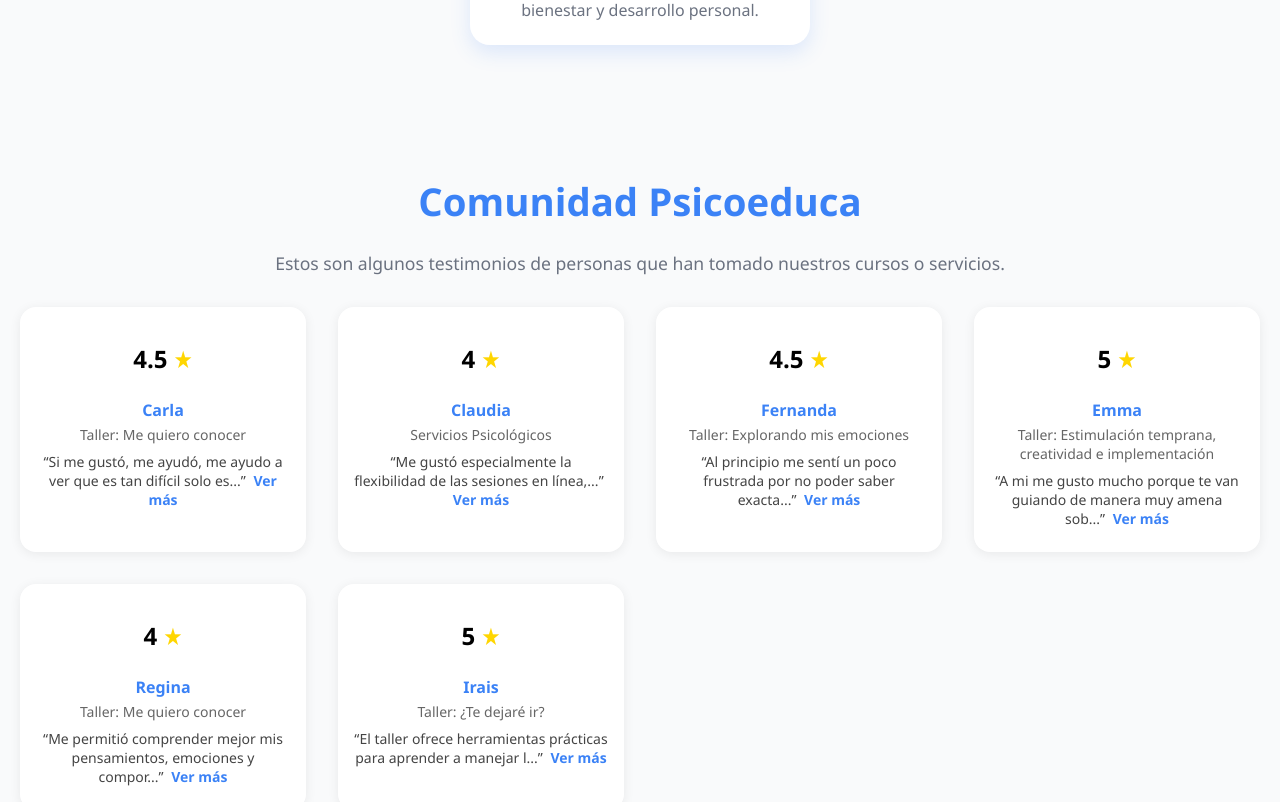
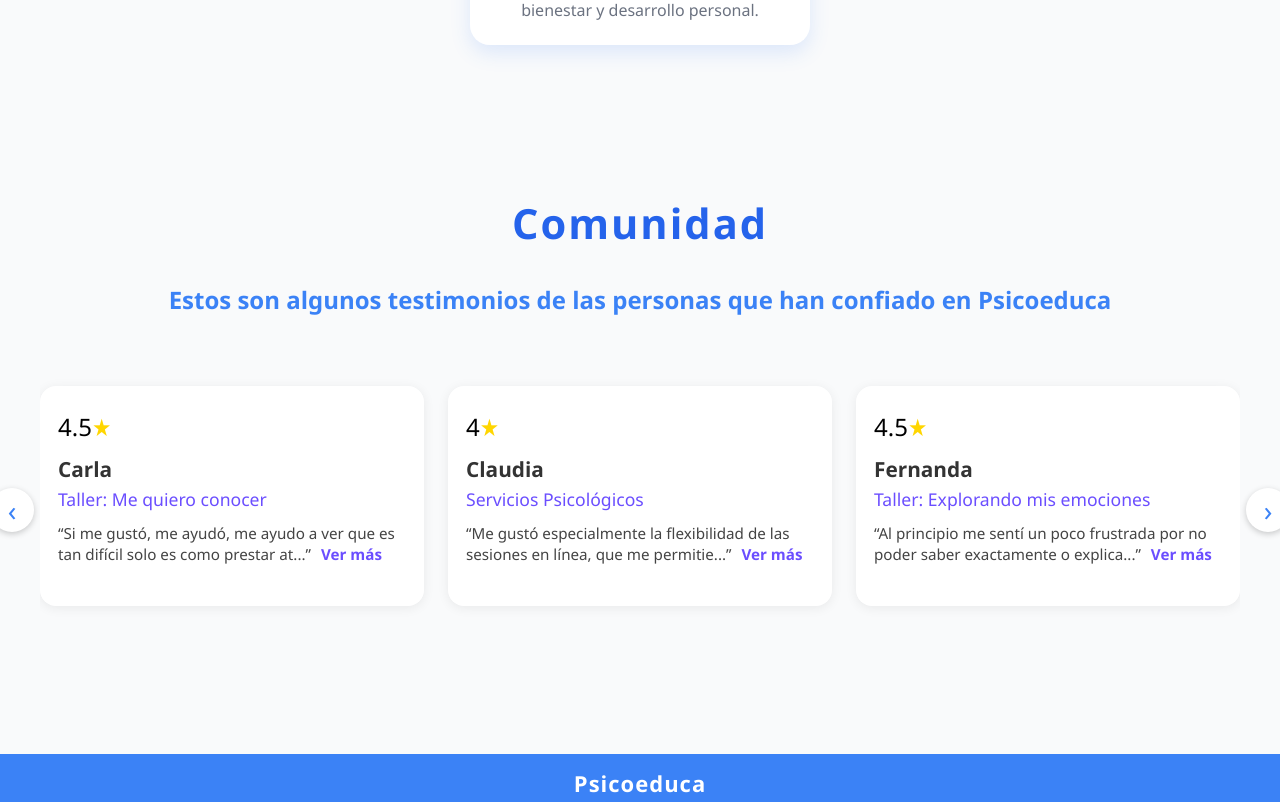
Before and after one commit to juanmanuel2002/psicoeduca, a React (Create React App) app: page /home in a window 1280 px wide. Shown: the part 1740-2542 px from the top of the page. Built offline with nearby package versions, Linux system fonts and the light colour scheme; no server answers.

Commit message:
Cambiando seccion de comunidad, mejorando los comentarios

```diff
--- a/package.json
+++ b/package.json
@@ -23,6 +23,7 @@
     "react-icons": "^5.5.0",
     "react-router-dom": "^6.30.1",
     "react-scripts": "^5.0.1",
+    "swiper": "^11.2.10",
     "tailwind-merge": "^3.3.1",
     "web-vitals": "^2.1.4"
   },
--- a/src/components/header/index.jsx
+++ b/src/components/header/index.jsx
@@ -60,6 +60,7 @@ export default function Header() {
       {/* Barra de navegación */}
       <nav className={`nav-bar ${open ? "open" : ""}`}>
         <div data-aos="fade-up" className="nav-bar-inner">
+           <a onClick={() => { navigate('/'); setOpen(false); }}>Inicio</a>
           <a href="#conocenos" onClick={() => { navigate('/home'); setOpen(false); }}>Conocenos</a>
           <a href="#services" onClick={() => { navigate('/home'); setOpen(false); }}>Servicios</a>
 
--- a/src/components/home/ComunidadSection.jsx
+++ b/src/components/home/ComunidadSection.jsx
@@ -1,4 +1,9 @@
 import React, { useState } from 'react';
+import { Swiper, SwiperSlide } from 'swiper/react';
+import { Navigation, Autoplay } from 'swiper/modules';
+import 'swiper/css';
+import 'swiper/css/navigation';
+import 'swiper/css/autoplay';
 import './style/comunidadSection.css';
 
 function StarCircle({ calificacion }) {
@@ -12,37 +17,69 @@ function StarCircle({ calificacion }) {
 
 export default function ComunidadSection({ testimonios }) {
   const [expanded, setExpanded] = useState({});
-  const handleExpand = idx => setExpanded(e => ({ ...e, [idx]: !e[idx] }));
+
+  const handleExpand = (idx) => {
+    setExpanded((prev) => ({ ...prev, [idx]: !prev[idx] }));
+  };
 
   return (
     <section data-aos="fade-up" className="comunidad-section">
-      <h2>Comunidad Psicoeduca</h2>
-      <p>Estos son algunos testimonios de personas que han tomado nuestros cursos o servicios.</p>
-      <div className="comunidad-grid">
-        {testimonios.map((testimonio, idx) => (
-          <div key={testimonio.nombre + idx} className="comunidad-card">
-            <StarCircle calificacion={testimonio.calificacion || 5} />
+      <h2>Comunidad</h2>
+      <h3>Estos son algunos testimonios de las personas que han confiado en Psicoeduca</h3>
+ <div className="comunidad-swiper-container">
+      <Swiper
+        modules={[Navigation, Autoplay]}
+        spaceBetween={24}
+        slidesPerView={3}
+        navigation={{
+          nextEl: ".comunidad-next",
+          prevEl: ".comunidad-prev",
+        }}
+        loop={true}
+        autoplay={{ delay: 7000, disableOnInteraction: false }}
+        breakpoints={{
+          1024: { slidesPerView: 3 },
+          768: { slidesPerView: 2 },
+          0: { slidesPerView: 1 },
+        }}
+        className="comunidad-swiper"
+      >
 
-            <div className="comunidad-nombre">{testimonio.nombre}</div>
-            <div className="comunidad-servicio">{testimonio.servicio}</div>
+        {testimonios.map((t, idx) => (
+          <SwiperSlide key={idx}>
+            <div className="comunidad-card">
+              {t.foto && <img src={t.foto} alt={t.nombre} className="comunidad-foto" />}
+              <StarCircle calificacion={t.calificacion || 5} />
+
+              <div className="comunidad-nombre">{t.nombre}</div>
+              <div className="comunidad-servicio">{t.servicio}</div>
+
               <div className="comunidad-comentario">
-              “{expanded[idx]
-                ? testimonio.comentario
-                : testimonio.comentario.length > 65
-                  ? testimonio.comentario.slice(0, 65).trim() + '...'
-                  : testimonio.comentario}”
-              {testimonio.comentario.length > 65 && (
+                “
+                {expanded[idx]
+                  ? t.comentario
+                  : t.comentario.length > 80
+                  ? t.comentario.slice(0, 80).trim() + '...'
+                  : t.comentario}
+                ”
+                {t.comentario.length > 80 && (
                   <span
                     className="comunidad-expand"
                     onClick={() => handleExpand(idx)}
-                  title={expanded[idx] ? 'Ver menos' : 'Ver más'}
                   >
                     {expanded[idx] ? ' Ver menos' : ' Ver más'}
                   </span>
                 )}
               </div>
             </div>
+          </SwiperSlide>
+
         ))}
+
+      </Swiper>
+       {/* 🔹 Flechas fuera de las slides */}
+    <div className="comunidad-prev">‹</div>
+    <div className="comunidad-next">›</div>
     </div>
     </section>
   );
--- a/src/components/home/style/comunidadSection.css
+++ b/src/components/home/style/comunidadSection.css
@@ -1,61 +1,145 @@
 .comunidad-section {
-  padding: 40px 20px;
+  padding: 60px 20px;
   text-align: center;
-  margin-top: -30px;
-  margin-bottom: 35px;
-}
-
-.comunidad-grid {
-  display: grid;
-  grid-template-columns: repeat(6, 1fr);
-  gap: 32px;
-  margin-top: 32px;
+  margin: 40px 0;
 }
 
 .comunidad-section h2 {
-  font-size: 2.4rem;
-  color: var(--color-primary);
-  margin-bottom: 24px;
+  font-size: 2.6rem;
+  margin-bottom: 32px;
+  margin-top: -70px;
+  font-weight: bold;
+  color: var(--color-primary-dark);
+  letter-spacing: 2px;
 }
 
-.comunidad-section p {
-  font-size: 1.1rem;
-  color: var(--color-text-light);
-  margin-bottom: 32px;
+.comunidad-section h3{
+  font-size: 1.5rem;
+  font-weight: bold;
+  margin-bottom: 50px;
+  color: var(--color-primary);
+}
+.comunidad-swiper-container {
+  position: relative;
+  width: 100%;
+  max-width: 1200px;
+  margin: 0 auto;
 }
 
+.comunidad-swiper {
+  overflow: hidden; /* 👈 las cards que salen no se ven */
+  padding: 20px 0;
+}
+/* Swiper cards */
 .comunidad-card {
   background: #fff;
   border-radius: 16px;
   box-shadow: 0 2px 12px rgba(0, 0, 0, 0.07);
-  padding: 24px 16px;
+  padding: 24px 18px;
+  text-align: left;
+  color: #333;
+  min-height: 220px;
   display: flex;
   flex-direction: column;
-  align-items: center;
-  min-height: 220px;
-  transition: transform 0.3s ease;
+  justify-content: flex-start;
 }
 
-.comunidad-card:hover {
-  transform: translateY(-4px);
+.comunidad-foto {
+  width: 48px;
+  height: 48px;
+  border-radius: 50%;
+  margin-bottom: 12px;
 }
 
-/* Star Circle */
-.star-circle {
-  width: 56px;
-  height: 56px;
-  color: #fff;
+.comunidad-nombre {
+  font-weight: bold;
+  font-size: 1.3rem;
+  margin-bottom: 4px;
+}
+
+.comunidad-servicio {
+  font-size: 1.1rem;
+  color: #6b4eff;
+  margin-bottom: 12px;
+}
+
+.comunidad-comentario {
+  font-size: 0.95rem;
+  color: #444;
+  line-height: 1.4;
+}
+
+/* Ver más/menos */
+.comunidad-expand {
+  color: #6b4eff;
+  cursor: pointer;
+  font-weight: 600;
+  margin-left: 6px;
+  transition: color 0.2s;
+}
+.comunidad-expand:hover {
+  color: #4a2ecc;
+}
+
+/* Swiper navigation buttons */
+.swiper-button-prev,
+.swiper-button-next {
+  color: #fff !important;
+  font-weight: bold;
+  width: 44px;
+  height: 44px;
+  font-size: 28px;
+  border-radius: 50%;
+  background: rgba(0, 0, 0, 0.25);
+  box-shadow: 0 2px 6px rgba(0,0,0,0.2);
   display: flex;
   align-items: center;
   justify-content: center;
-  font-weight: bold;
-  font-size: 18px;
-  margin: 0 auto 12px auto;
-  gap: 6px;
-  transition: transform 0.3s ease, box-shadow 0.3s ease;
-  cursor: default;
+
+}
+.swiper-button-prev:hover,
+.swiper-button-next:hover {
+  background: rgba(0, 0, 0, 0.45);
 }
 
+/* Flechas personalizadas */
+.comunidad-prev,
+.comunidad-next {
+  position: absolute;
+  top: 50%;
+  transform: translateY(-50%);
+  z-index: 10;
+  background: #fff;
+  color: var(--color-primary);
+  font-size: 28px;
+  width: 44px;
+  height: 44px;
+  border-radius: 50%;
+  box-shadow: 0 2px 6px rgba(0,0,0,0.2);
+  display: flex;
+  align-items: center;
+  justify-content: center;
+  cursor: pointer;
+}
+
+/* Posición de flechas */
+.comunidad-prev {
+  left: -50px;  /* fuera del carrusel */
+}
+
+.comunidad-next {
+  right: -50px;
+}
+
+@media (max-width: 768px) {
+  .comunidad-card {
+    padding: 18px 12px;
+  }
+}
+
+.star-circle{
+  margin-bottom: 12px;
+}
 .star-icon {
   color: #ffd600;
   font-size: 24px;
@@ -65,86 +149,3 @@
   font-size: 24px;
   color: #000;
 }
-
-/* Nombre del usuario */
-.comunidad-nombre {
-  font-weight: bold;
-  color: var(--color-primary);
-  font-size: 16px;
-  margin-bottom: 4px;
-}
-
-/* Servicio tomado */
-.comunidad-servicio {
-  color: #666;
-  font-size: 14px;
-  margin-bottom: 8px;
-}
-
-/* Comentario del testimonio */
-.comunidad-comentario {
-  color: #444;
-  font-size: 14px;
-  text-align: center;
-}
-
-/* Botón para expandir/ver más */
-.comunidad-expand {
-  color: var(--color-primary);
-  cursor: pointer;
-  font-weight: bold;
-  margin-left: 4px;
-  transition: color 0.3s;
-}
-
-.comunidad-expand:hover {
-  color: #004488;
-}
-
-/* ... estilos anteriores ... */
-
-/* 🔽 Responsive Design */
-@media (max-width: 1440px) {
-  .comunidad-grid {
-    grid-template-columns: repeat(4, 1fr);
-  }
-}
-
-@media (max-width: 1024px) {
-  .comunidad-grid {
-    grid-template-columns: repeat(3, 1fr);
-  }
-}
-
-@media (max-width: 768px) {
-  .comunidad-grid {
-    grid-template-columns: repeat(2, 1fr);
-  }
-
-  .comunidad-card {
-    padding: 20px 12px;
-    min-height: 280px;
-  }
-}
-
-@media (max-width: 480px) {
-  .comunidad-grid {
-    grid-template-columns: 1fr;
-  }
-
-  .comunidad-card {
-    margin: 0 auto;
-    width: 90%;
-    padding: 20px 16px;
-  }
-
-  .star-circle {
-    width: 48px;
-    height: 48px;
-    font-size: 16px;
-  }
-
-  .comunidad-comentario {
-    font-size: 13px;
-  }
-}
--- a/src/pages/EnglishSection.js
+++ b/src/pages/EnglishSection.js
@@ -15,9 +15,9 @@ import EmailIcon from '@mui/icons-material/Email';
 import AOS from 'aos';
 
 const TESTIMONIALS = [
-  { text: 'Las clases son súper dinámicas y me ayudaron a perder el miedo a hablar.', author: 'Ana G.' },
-  { text: 'Me encantó el enfoque psicológico, ¡Aprendí mucho más que solo inglés!', author: 'Carlos P.' },
-  { text: 'Los profesores son muy pacientes y las actividades divertidas.', author: 'María L.' },
+  { text: 'Las clases son súper dinámicas y me ayudaron a perder el miedo a hablar.', author: 'Ana G.', calificacion: 4.5 },
+  { text: 'Me encantó el enfoque psicológico, ¡Aprendí mucho más que solo inglés!', author: 'Carlos P.', calificacion: 4 },
+  { text: 'Los profesores son muy pacientes y las actividades divertidas.', author: 'María L.', calificacion: 5 },
 ];
 
 const RESOURCES = [
@@ -26,6 +26,15 @@ const RESOURCES = [
   { icon: <GroupIcon className="resource-icon" />, name: 'Foros de conversación' },
   { icon: <StarIcon className="resource-icon" />, name: 'Tips de aprendizaje' },
 ];
+
+function StarCircle({ calificacion }) {
+  return (
+    <div className="star-circle">
+      <span className="star-value">{calificacion}</span>
+      <span className="star-icon">★</span>
+    </div>
+  );
+}
 
 export default function EnglishSection() {
   const [correo, setCorreo] = useState('');
@@ -97,7 +106,7 @@ export default function EnglishSection() {
           <div className="testimonial-list">
             {TESTIMONIALS.map((t, i) => (
               <div className="testimonial" key={i}>
-                <StarIcon style={{ color: '#fbbf24', fontSize: 22, marginBottom: 4 }} />
+                <StarCircle calificacion={t.calificacion || 5} />
                 <div>"{t.text}"</div>
                 <div className="testimonial-author">- {t.author}</div>
               </div>
--- a/src/styles/englishSection.css
+++ b/src/styles/englishSection.css
@@ -261,3 +261,17 @@
     padding: 16px 8px;
   }
 }
+
+
+.star-circle{
+  margin-bottom: 12px;
+}
+.star-icon {
+  color: #ffd600;
+  font-size: 24px;
+}
+
+.star-value {
+  font-size: 24px;
+  color: #000;
+}
```
Also changed, not shown: src/pages/recursos.js (+7 -7 lines), 1 other file (tests, documents, lock files or other folders). Lines whose indentation alone changed are shown as unchanged.
